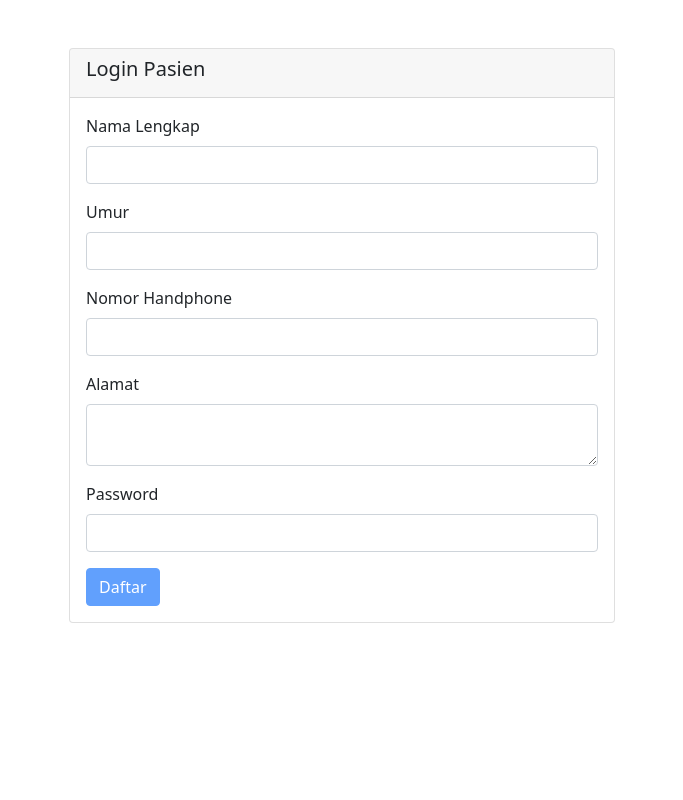
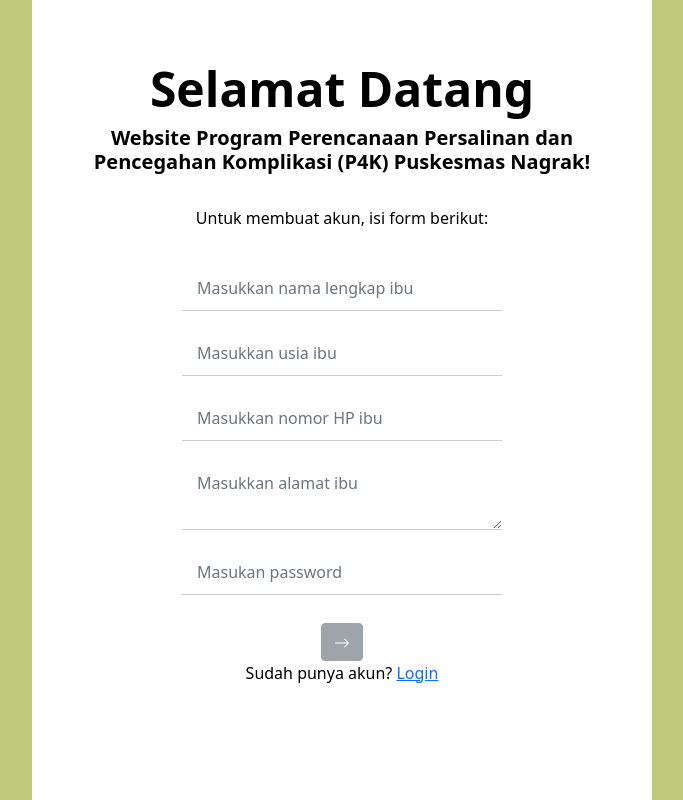
Before and after one commit to MuhammadHafizhMaulana/P4K-Puskesmas-Nagrak, a PHP site: page /daftar.php in a window 1280 px wide. Shown: the whole page, without its empty margins (298-981 px from the left). Run offline with PHP 8.4, Linux system fonts and the light colour scheme.

Commit message:
Fix bug disable submit button dan update veiw registrasi

```diff
--- /dev/null
+++ b/css/daftar.css
@@ -0,0 +1,49 @@
+body {
+    /* height: 100vh;
+    width: 100vw;
+    overflow-y: scroll; */
+    background-color: #BEC97B;
+    display: flex;
+    justify-content: center;
+}
+
+#formRegistrasi {
+    height: min-content;
+    min-height: 100vh;
+    width: 620px;
+    background-color: white;
+    padding: 60px;
+    display: flex;
+    flex-direction: column;
+    align-items: center;
+    text-align: center;
+    color: black;
+}
+
+.form-control {
+    border: none;
+    border-bottom: 1px solid #ccc;
+    padding: 10px 15px;
+    outline: none;
+    border-radius: 0px;
+  }
+
+.form-control:focus {
+    border: none; /* Menghapus semua border */
+    border-bottom: 2px solid #007bff; /* Menambahkan border bawah */
+    box-shadow: none /* Menambahkan efek bayangan */
+  }
+
+.form-group {
+    text-align: start;
+    width: 320px;
+    margin: 20px 0px 0px;
+}
+
+.form-group input {
+    width: 320px;
+}
+
+button {
+    padding: 6px 12px 10px;
+}
--- a/daftar.php
+++ b/daftar.php
@@ -12,9 +12,72 @@
     <meta name="viewport" content="width=device-width, initial-scale=1.0">
     <title>Login Pasien</title>
     <link href="https://cdn.jsdelivr.net/npm/bootstrap@5.1.3/dist/css/bootstrap.min.css" rel="stylesheet" integrity="sha384-1BmE4kWBq78iYhFldvKuhfTAU6auU8tT94WrHftjDbrCEXSU1oBoqyl2QvZ6jIW3" crossorigin="anonymous">
+    <link rel="stylesheet" href="./css/daftar.css">
 </head>
 <body>
-    <div class="container">
+  <div id="formRegistrasi">
+    <h1 style="
+            font-weight: bold;
+            font-size: xxx-large;
+        ">
+      Selamat Datang
+    </h1>
+    <h5 style="
+        font-weight: bold;
+        ">
+      Website Program Perencanaan Persalinan dan Pencegahan Komplikasi (P4K) Puskesmas Nagrak!
+    </h5>
+    <br>
+
+    <p>
+      Untuk membuat akun, isi form berikut:
+    </p>
+    <form  action="proses/daftar_proses.php" method="post">
+      <div class="form-group">
+            <input oninput="formValid()" type="text" class="form-control registrasi-form" id="nama" name="nama" placeholder="Masukkan nama lengkap ibu" required>
+        </div>
+
+        <div class="form-group">
+          <input oninput="formValid()" type="number" min="0" class="form-control registrasi-form" id="umur" name="usia" placeholder="Masukkan usia ibu" min="0" required>
+        </div>
+
+        <div class="form-group">
+            <input oninput="formValid()" type="text" class="form-control registrasi-form" id="nomer" name="nomorHP" placeholder="Masukkan nomor HP ibu" required>
+        </div>
+
+        <div class="form-group">
+            <textarea oninput="formValid()" class="form-control registrasi-form" name="alamat" id="alamat" placeholder="Masukkan alamat ibu" required></textarea>
+        </div>
+
+        <div class="form-group">
+            <input type="password" class="form-control" id="password" name="password" placeholder="Masukan password" required>
+            <div id="passwordAlert" class="form-text text-danger"></div>
+        </div>
+
+        <br>
+
+        <button id="submitButton" type="submit" disabled type="submit" class="btn btn-secondary">
+          <svg xmlns="http://www.w3.org/2000/svg" width="16" height="16" fill="currentColor" class="bi bi-arrow-right"
+            viewBox="0 0 16 16">
+            <path fill-rule="evenodd"
+              d="M1 8a.5.5 0 0 1 .5-.5h11.793l-3.147-3.146a.5.5 0 0 1 .708-.708l4 4a.5.5 0 0 1 0 .708l-4 4a.5.5 0 0 1-.708-.708L13.293 8.5H1.5A.5.5 0 0 1 1 8" />
+          </svg>
+        </button>
+    </form>
+
+    <div style="
+            display: flex;
+        ">
+      <p>Sudah punya akun?&nbsp;</p>
+      <a style="
+                cursor: pointer;
+            " href="index.php">Login</a>
+    </div>
+  </div>
+
+
+
+    <!-- <div class="container">
         <div class="row">
             <div class="col-md-6 mx-auto mt-5">
                 <div class="card">
@@ -51,7 +114,7 @@
                 </div>
             </div>
         </div>
-    </div>
+    </div> -->
     <script src="https://cdn.jsdelivr.net/npm/bootstrap@5.1.3/dist/js/bootstrap.bundle.min.js" integrity="sha384-ka7Sk0Gln4gmtz2MlQnikT1wXgYsOg+OMhuP+IlRH9sENBO0LRn5q+8nbTov4+1p" crossorigin="anonymous"></script>
     <script src="./js/daftar.js"></script>
 </body>
--- a/js/daftar.js
+++ b/js/daftar.js
@@ -4,21 +4,23 @@ var nomorHpField = document.getElementById('nomer');
 var passwordAlert = document.getElementById('passwordAlert');
 const passwordPattern = /^(?=.*[a-z])(?=.*[A-Z])(?=.*[0-9]).{8,}$/;
 const nomorHpPattern = /^[0-9]+$/;
-var passwordValid = false;
+var fieldStatus = false;
+var passwordStatus = false
 
 passwordField.addEventListener('input', function() {
-            var passwordValue = this.value;
-
-            if (passwordPattern.test(passwordValue)) {
-                passwordValid = true;
+    if (passwordPattern.test(passwordField.value)) {
+        passwordStatus = true
         passwordAlert.innerText = ""
     } else {
-                passwordValid = false;
+        passwordStatus = false
         passwordAlert.innerText = "Password harus berisi minimal 8 karakter dan mengandung huruf kapital, huruf kecil, dan angka"
     }
+
+    checkSubmitValid();
 });
 
 nomorHpField.addEventListener('input', function() {
+    console.log('halo')
     var nomorHpValue = this.value;
 
     if (this.value === "") {
@@ -30,23 +32,26 @@ var passwordValid = false;
     }
 })
 
+function checkSubmitValid() {
 
-
-        function submitButtonValid() {
-            var fieldStatus = false;
-            const value = document.getElementsByClassName("registrasi-form")
-            for (let index = 0; index < value.length; index++) {
-                if (value[index].value != "") {
-                    fieldStatus = true;
-                } else {
-                    fieldStatus = false;
-                    break;
-                }
-            }
-
-            if (fieldStatus && passwordValid) {
+    console.log('test')
+    if (fieldStatus && passwordStatus) {
         document.getElementById('submitButton').disabled = false;
     } else {
         document.getElementById('submitButton').disabled = true;
     }
 }
+
+function formValid() {
+    fieldStatus = true;
+    const value = document.getElementsByClassName("registrasi-form");
+    for (let index = 0; index < value.length; index++) {
+        console.log(value[index].value)
+        if (value[index].value === "") { // Jika ada yang kosong
+            fieldStatus = false; // Mengubah nilai menjadi false
+            break; // Hentikan iterasi
+        }
+    }
+
+   checkSubmitValid();
+}
```
Also changed, not shown: proses/daftar_proses.php (+6 -4 lines), proses/login_proses.php (+5 -4 lines). Lines whose indentation alone changed are shown as unchanged.
